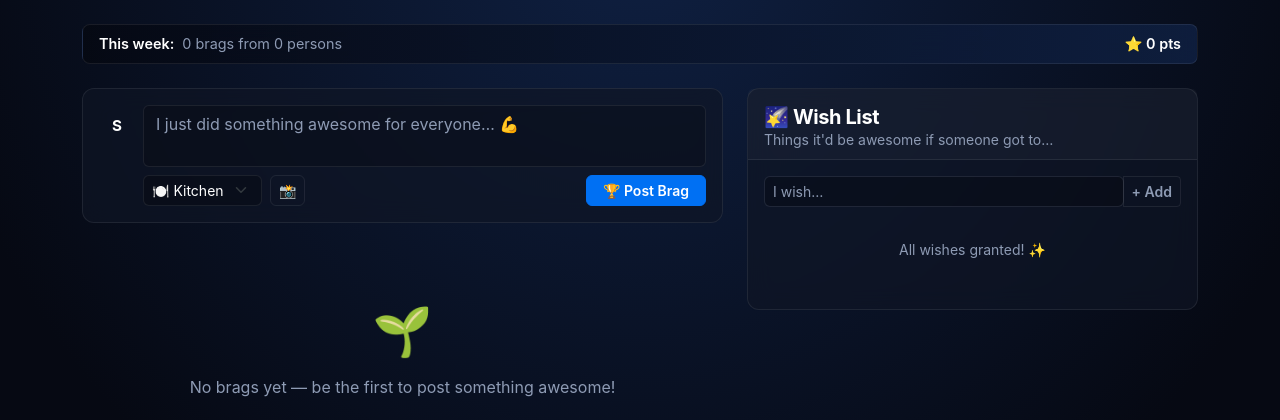
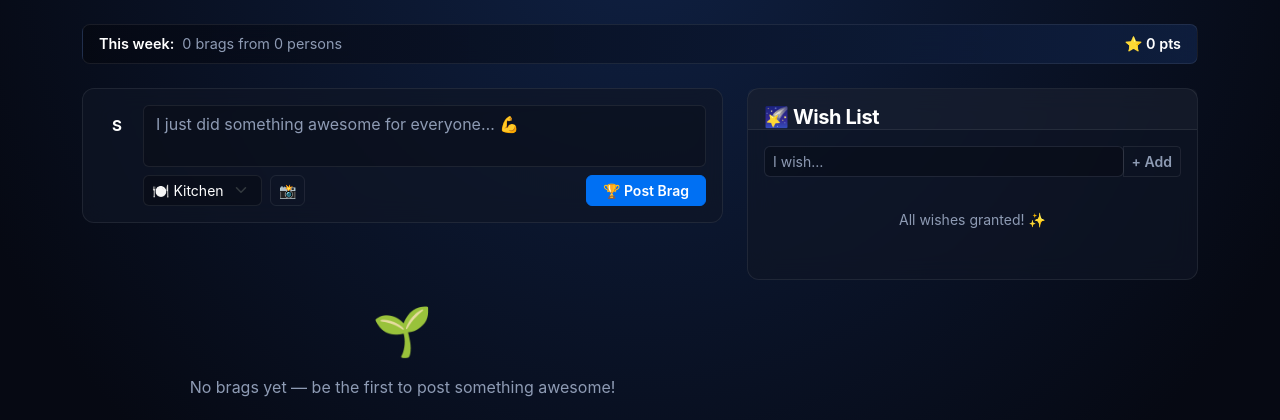
Before and after one commit to masterkong06/brag-board, a Flask app: page / in a window 1280 px wide. Shown: the part 77-497 px from the top of the page. Run offline with Flask 3, Linux system fonts and the light colour scheme; the visitor is signed in with stand-in values (Sample User, id 1); data comes from the database, SQL or seed files in the repository; data that the repository does not hold is empty; some libraries are stand-ins or nearby versions.

Commit message:
removed paragraph under wish list section

```diff
--- a/templates/index.html
+++ b/templates/index.html
@@ -149,7 +149,6 @@
     <div class="card border-0 shadow-sm">
       <div class="card-header bg-transparent border-0 pt-3 pb-0 px-3">
         <h5 class="fw-bold mb-0">🌠 Wish List</h5>
-        <p class="text-muted small mb-2">Things it'd be awesome if someone got to…</p>
       </div>
       <div class="card-body p-3">
 
```
